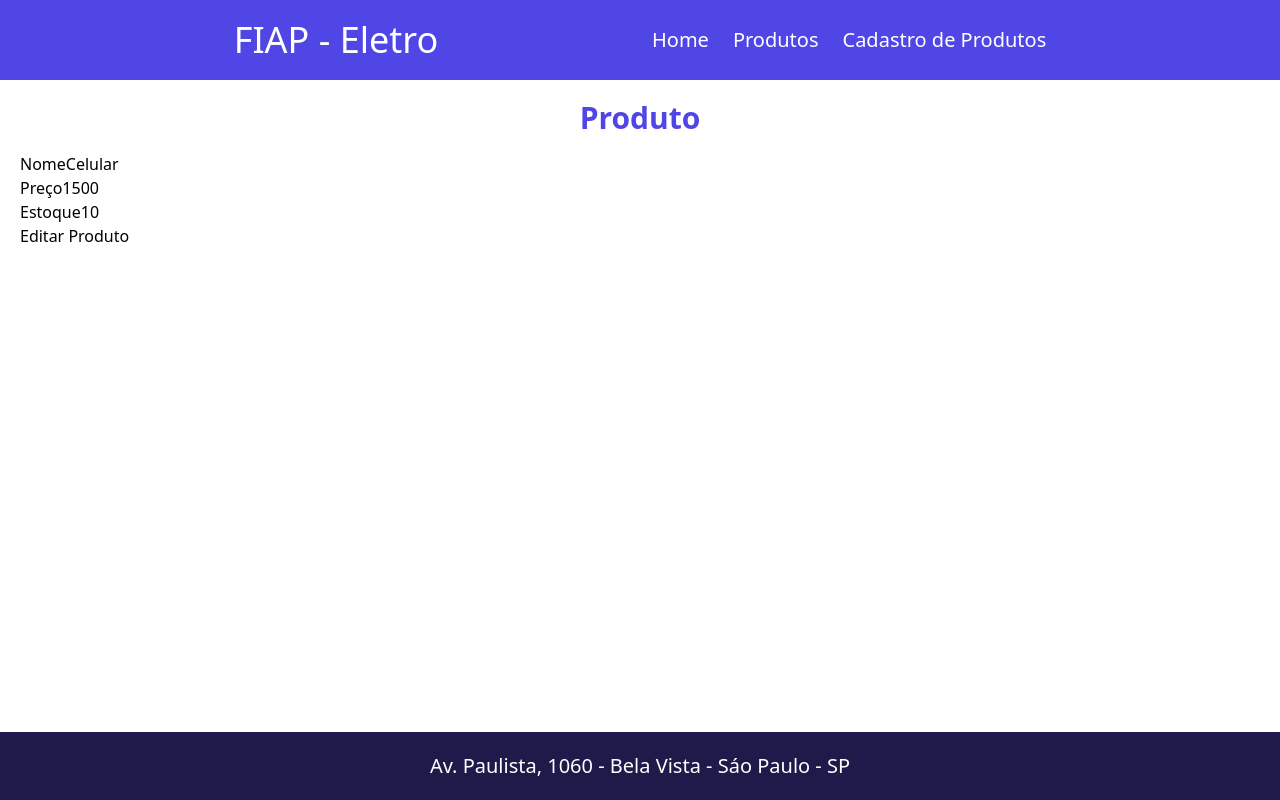
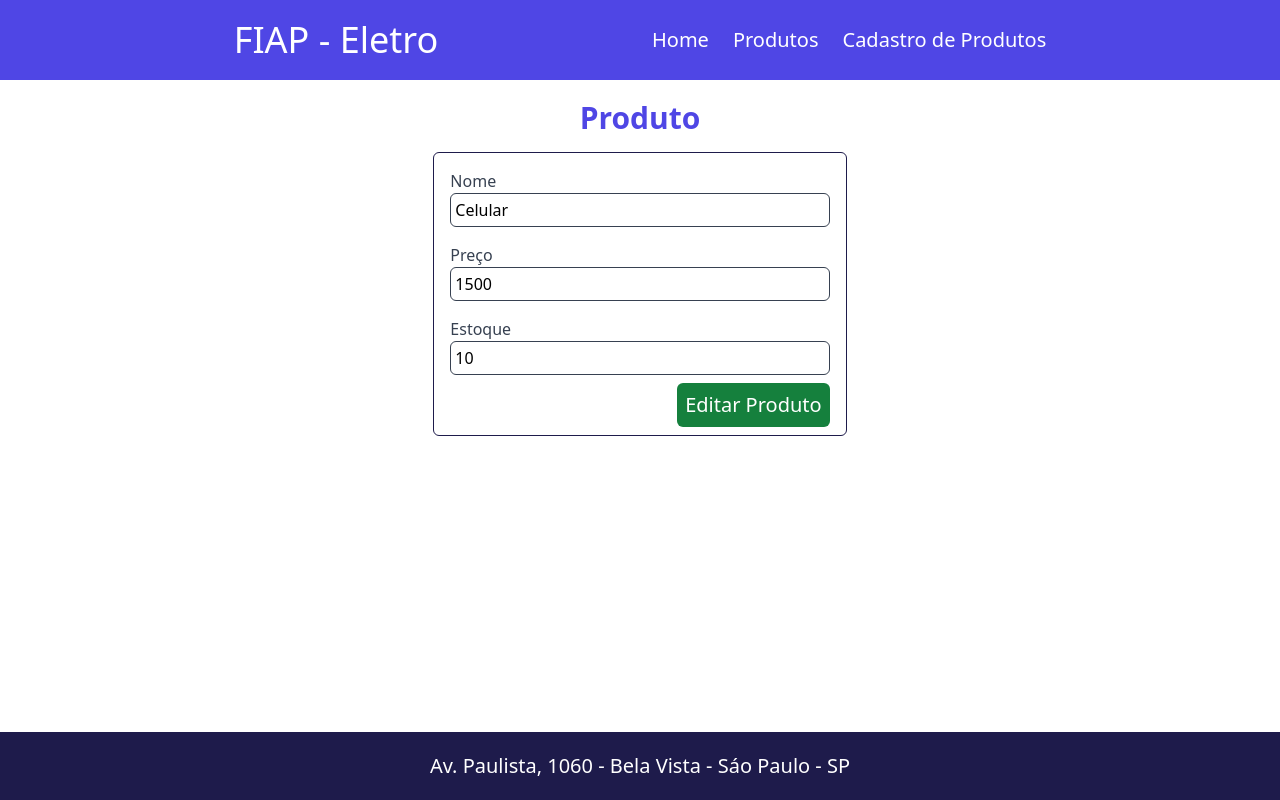
Before and after one commit to cashot01/FIAP, a Next.js app in the folder front-end/2_semestre2024/next-crud-2/: page /produtos/produto/1 in a window 1280 px wide. Built offline with nearby package versions, Linux system fonts and the light colour scheme.

Commit message:
pagina editar produto

```diff
--- a/front-end/2_semestre2024/next-crud-2/src/app/produtos/produto/[id]/page.tsx
+++ b/front-end/2_semestre2024/next-crud-2/src/app/produtos/produto/[id]/page.tsx
@@ -62,20 +62,20 @@ export default function Produto({params }: {params: {id:number} }){
     return(
         <main className="grow p-5">
             <h1 className="text-3xl text-center text-indigo-600 mb-4 font-bold">Produto</h1>
-            <form onSubmit={handleSubmit}>
-                <div>
-                    <label htmlFor="idnome">Nome</label>
-                    <input type="text" name="nome" value={produto.nome} id="idnome" onChange={handleChange} />
+            <form className="w-1/3 m-auto p-2 border border-indigo-950 rounded-md" onSubmit={handleSubmit}>
+                <div className="flex flex-col p-2">
+                    <label className="text-gray-700" htmlFor="idnome">Nome</label>
+                    <input className="border border-gray-700 p-1 rounded-md" type="text" name="nome" value={produto.nome} id="idnome" onChange={handleChange} />
                 </div>
-                <div>
-                    <label htmlFor="idpreco">Preço</label>
-                    <input type="text" name="preco" value={produto.preco} id="idpreco" onChange={handleChange} />
+                <div className="flex flex-col p-2">
+                    <label className="text-gray-700" htmlFor="idpreco">Preço</label>
+                    <input className="border border-gray-700 p-1 rounded-md" type="text" name="preco" value={produto.preco} id="idpreco" onChange={handleChange} />
                 </div>
-                <div>
-                    <label htmlFor="idestoque">Estoque</label>
-                    <input type="text" name="estoque" value={produto.estoque} id="idestoque" onChange={handleChange} />
+                <div className="flex flex-col p-2">
+                    <label className="text-gray-700" htmlFor="idestoque">Estoque</label>
+                    <input className="border border-gray-700 p-1 rounded-md" type="text" name="estoque" value={produto.estoque} id="idestoque" onChange={handleChange} />
                 </div>
-                <button type="submit">Editar Produto</button>
+                <button className="bg-green-700 text-white text-xl p-2 block ms-auto me-2 rounded-md" type="submit">Editar Produto</button>
             </form>
         </main>
     )
```
